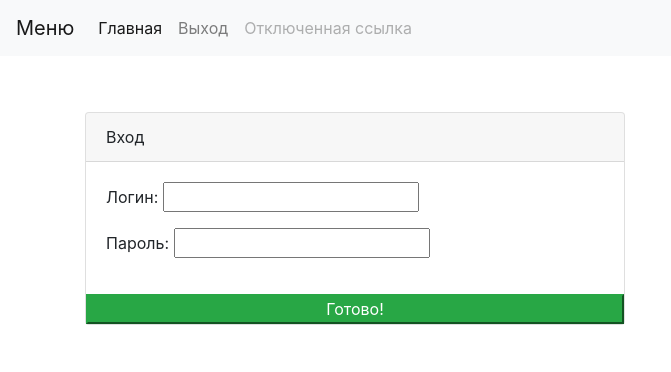
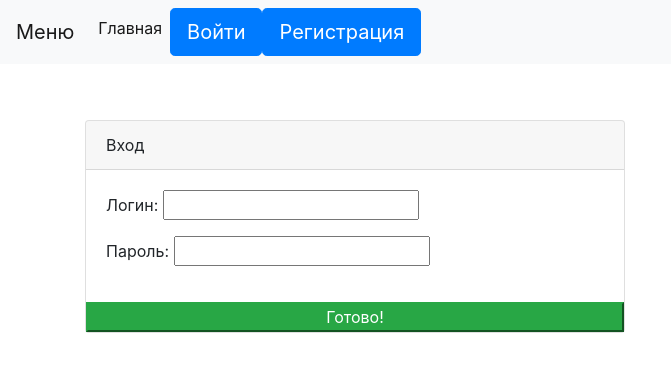
Before and after one commit to Evilko/flask-project, a Flask app: page /login in a window 1280 px wide. Shown: the top 372 px of the page, without its empty margins (0-671 px from the left). Run offline with Flask 2, Linux system fonts and the light colour scheme; some libraries are stand-ins or nearby versions.

Commit message:
Начал менять navbar

```diff
--- a/templates/navbar.html
+++ b/templates/navbar.html
@@ -6,7 +6,7 @@
 
   <div class="collapse navbar-collapse" id="navbarSupportedContent">
     <ul class="navbar-nav mr-auto">
-      <li class="nav-item active">
+      <!--<li class="nav-item active">
         <a class="nav-link" href="/">Главная</a>
       </li>
       <li class="nav-item">
@@ -16,6 +16,29 @@
         <a class="nav-link disabled" href="#" tabindex="-1"
            aria-disabled="true">Отключенная ссылка</a>
       </li>
+      <li class="nav-item">
+      <a class="btn btn-primary btn-lg" href="{{ url_for('main_auth.register') }}" role="button">
+              Регистрация
+      </a>
+      </li>-->
+      <li class="nav-item active">
+        <a class="nav-link" href="/">Главная</a>
+      </li>
+      {% if request.cookies.get("logged_in") == True %}
+        <p>Добро пожаловать, {{ request.cookies.get("username") }}!</p>
+        <li class="nav-item">
+          <a class="nav-link" href="/logout">Выход</a>
+        </li>
+      {% else %}
+        <a class="btn btn-primary btn-lg" href="{{ url_for('main_auth.login') }}" role="button">
+            Войти
+        </a>
+        <li class="nav-item">
+          <a class="btn btn-primary btn-lg" href="{{ url_for('main_auth.register') }}" role="button">
+              Регистрация
+          </a>
+        </li>
+      {% endif %}
     </ul>
   </div>
 </nav>
```
